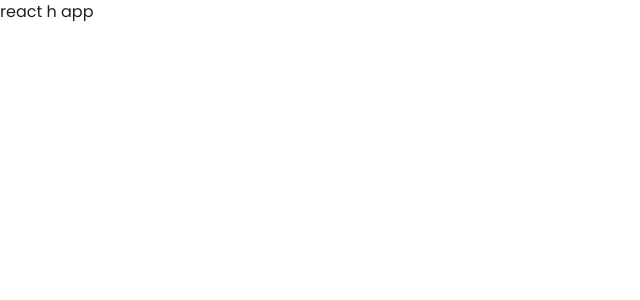
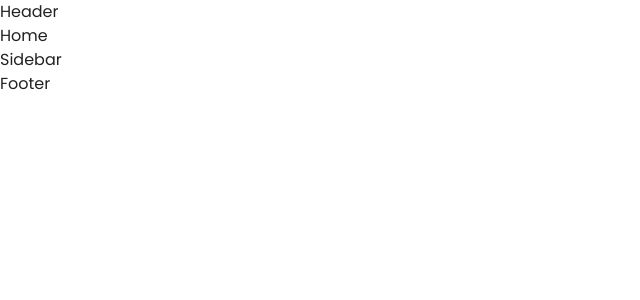
Before and after one commit to shpetimsedolli/ecommerce, a React (Vite) app: page / in a window 1280 px wide. Shown: the top 300 px of the page, without its empty margins (0-640 px from the left). Built offline with nearby package versions, Linux system fonts and the light colour scheme.

Commit message:
Installed reactrouterDom and configuring App

```diff
--- a/package.json
+++ b/package.json
@@ -11,7 +11,8 @@
   },
   "dependencies": {
     "react": "^18.2.0",
-    "react-dom": "^18.2.0"
+    "react-dom": "^18.2.0",
+    "react-router-dom": "^6.22.2"
   },
   "devDependencies": {
     "@types/react": "^18.2.56",
--- a/src/App.jsx
+++ b/src/App.jsx
@@ -1,9 +1,24 @@
 import React from "react";
+import { BrowserRouter as Router, Route, Routes } from "react-router-dom";
 
 import { Product, Sidebar, Hero, CartItem, Footer, Header } from "./components";
+import Home from "./pages/Home";
+import ProductDetails from "./pages/ProductDetails";
 
 const App = () => {
-  return <div className="overflow-hidden ">react h app</div>;
+  return (
+    <div className="overflow-hidden">
+      <Router>
+        <Header />
+        <Routes>
+          <Route path="/" element={<Home />} />
+          <Route path="/product/:id" element={<ProductDetails />} />
+        </Routes>
+        <Sidebar />
+        <Footer />
+      </Router>
+    </div>
+  );
 };
 
 export default App;
--- a/tailwind.config.js
+++ b/tailwind.config.js
@@ -22,7 +22,7 @@
         secondary: "#F5E6E0",
       },
       backgroundImage: {
-        hero: "url('./img/bg_hero.svg')",
+        hero: "url('src/assets/bg_hero.svg')",
       },
     },
   },
```
Also changed, not shown: 1 other file (tests, documents, lock files or other folders).
